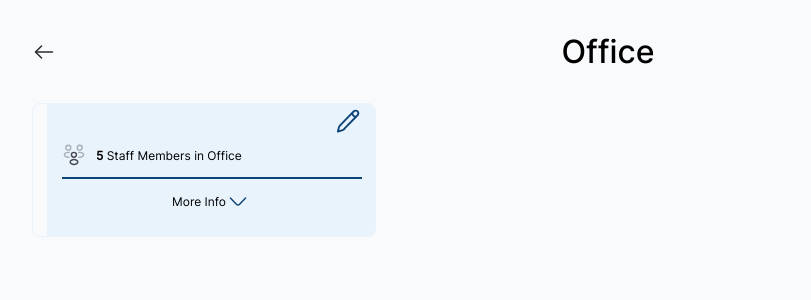
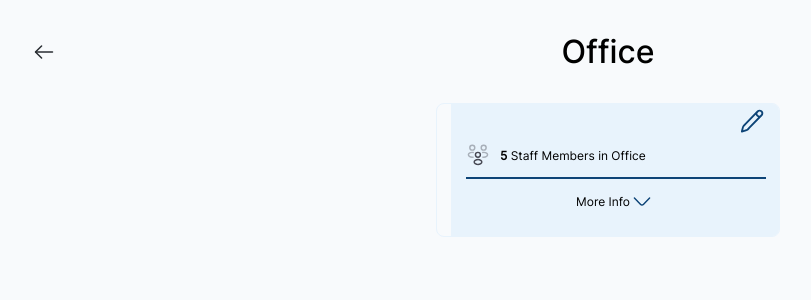
Before and after one commit to markgalante/office-viewer, a React (Create React App) app: page /office/1 in a window 1280 px wide. Shown: the top 300 px of the page, without its empty margins (32-843 px from the left). Built offline with nearby package versions, Linux system fonts and the light colour scheme; no server answers; the database is empty.

Commit message:
fix: add div for company card displays

```diff
--- a/src/scenes/ViewOffice/index.tsx
+++ b/src/scenes/ViewOffice/index.tsx
@@ -2,21 +2,30 @@ import * as React from 'react';
 import {
   useParams,
 } from 'react-router-dom';
-import {CompanyCard} from '../Home';
-import {useFetchOffice, Header} from '../AddEditOffice/'
+import {
+  CompanyCard,
+} from '../Home';
+import {
+  useFetchOffice,
+  Header,
+} from '../AddEditOffice/'
+import {
+  Flex
+} from '../../components';
 
 export function ViewOffice(){
   const {uid} = useParams()
   const {
     data
   } = useFetchOffice(uid ?? '');
-  console.log('data', data)
   return (
     <>
       <Header title='Office' />
-      {
-        data ? <CompanyCard officeInfo={data}/> : null
-      }
+      <Flex alignItems='center' flexDirection='column'>
+        {
+          data ? <CompanyCard officeInfo={data}/> : null
+        }
+      </Flex>
     </>
   )
 };
```
